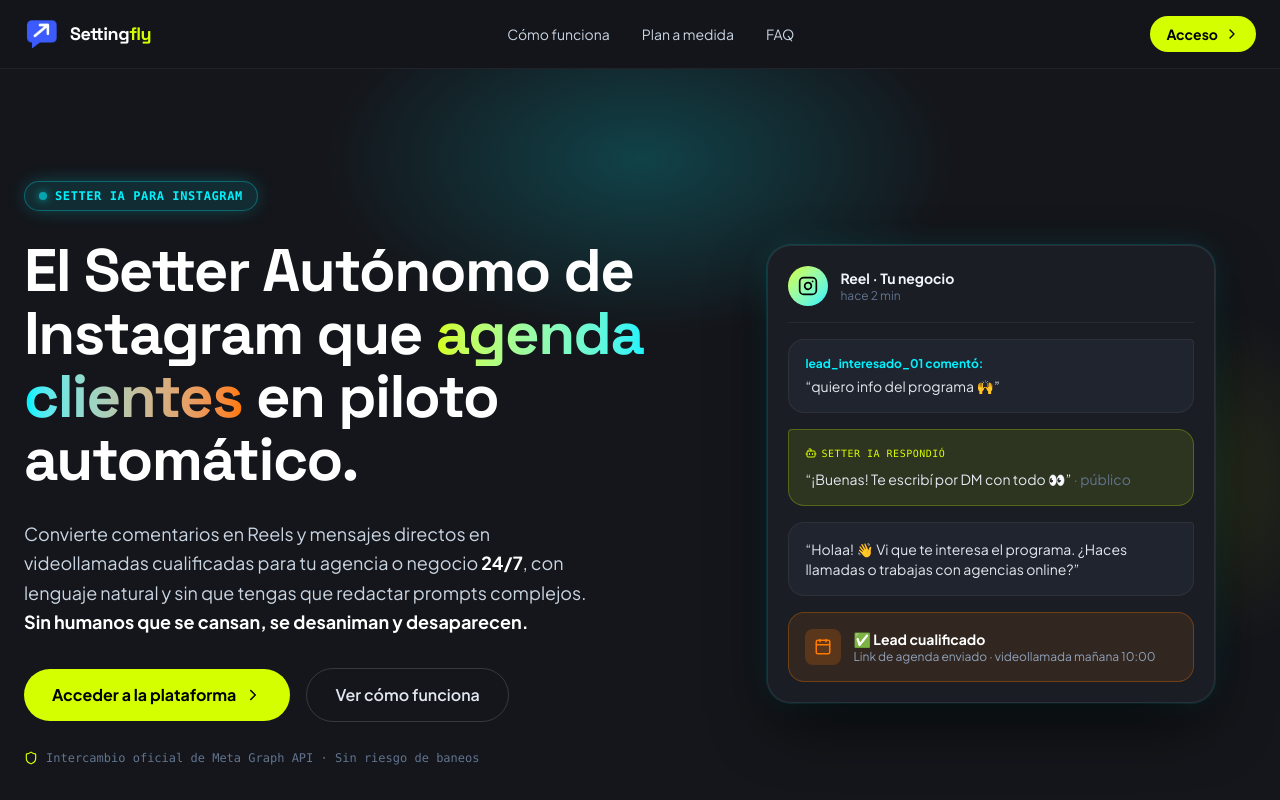
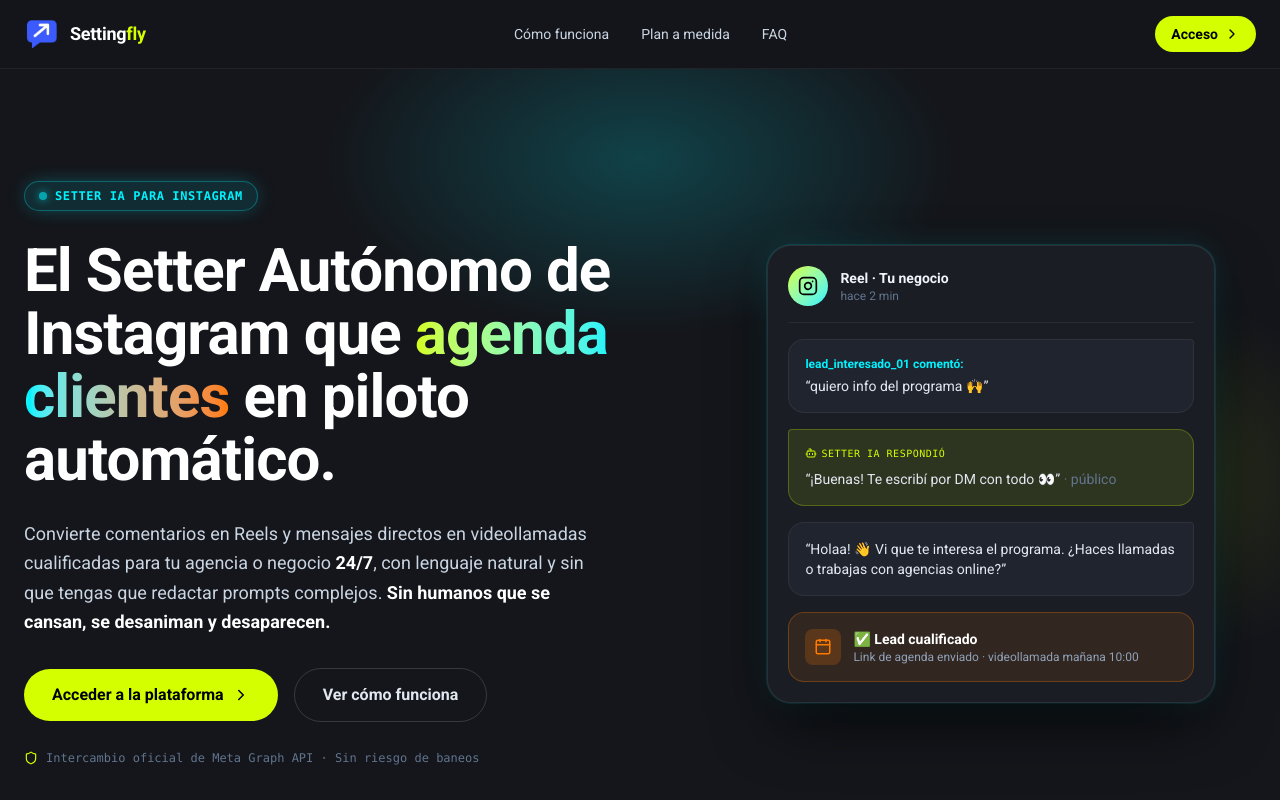
Before and after one commit to LucioVita/settingfly-posta, a Next.js app: page / in a window 1280 px wide. Shown: the top 800 px of the page. Built offline with nearby package versions, Linux system fonts and the light colour scheme.

Commit message:
style: eliminar badge MySQL Conectado y aplicar tipografia Roboto con estetica OpenArg

```diff
--- a/src/app/dashboard/page.tsx
+++ b/src/app/dashboard/page.tsx
@@ -1099,10 +1099,6 @@ export default function App() {
                       <h1 className="text-xl font-heading font-bold text-white tracking-tight">
                         Configura tu Setter IA en 2 clics
                       </h1>
-                      <span className="inline-flex items-center gap-1.5 px-3 py-0.5 rounded-full bg-[#00f2fe]/10 text-[#00f2fe] font-mono font-bold text-xs border border-[#00f2fe]/40 shadow-neon-cyan">
-                        <span className="w-2 h-2 rounded-full bg-[#00f2fe] shadow-[0_0_8px_#00f2fe]"></span>
-                        MySQL Conectado
-                      </span>
                     </div>
                     <p className="text-xs text-slate-400 mt-0.5">
                       Respuestas fluidas, naturales y sin tecnicismos pesados. Listo para captar leads hoy.
--- a/src/app/globals.css
+++ b/src/app/globals.css
@@ -16,17 +16,18 @@
 }
 
 body {
-  background-color: #14161b;
-  color: #f8fafc;
-  font-family: 'Plus Jakarta Sans', system-ui, -apple-system, sans-serif;
+  background-color: #0d1117;
+  color: #f1f5f9;
+  font-family: 'Roboto', system-ui, -apple-system, BlinkMacSystemFont, 'Segoe UI', Roboto, sans-serif;
   overflow-x: hidden;
   -webkit-font-smoothing: antialiased;
   -moz-osx-font-smoothing: grayscale;
 }
 
-h1, h2, h3, h4, .font-heading, .font-display {
-  font-family: 'Space Grotesk', 'Plus Jakarta Sans', sans-serif;
-  letter-spacing: -0.025em;
+h1, h2, h3, h4, h5, h6, .font-heading, .font-display {
+  font-family: 'Roboto', system-ui, -apple-system, BlinkMacSystemFont, 'Segoe UI', Roboto, sans-serif;
+  font-weight: 700;
+  letter-spacing: -0.015em;
 }
 
 /* Electric Neon Shadows */
--- a/src/app/layout.tsx
+++ b/src/app/layout.tsx
@@ -17,7 +17,7 @@ export default function RootLayout({ children }: { children: React.ReactNode })
         <link rel="preconnect" href="https://fonts.googleapis.com" />
         <link rel="preconnect" href="https://fonts.gstatic.com" crossOrigin="" />
         <link
-          href="https://fonts.googleapis.com/css2?family=Plus+Jakarta+Sans:wght@300;400;500;600;700;800&family=Space+Grotesk:wght@500;600;700;800&family=JetBrains+Mono:wght@400;500;600;700&display=swap"
+          href="https://fonts.googleapis.com/css2?family=Roboto:wght@300;400;500;700;900&family=Roboto+Mono:wght@400;500;600&family=Plus+Jakarta+Sans:wght@400;500;600;700&display=swap"
           rel="stylesheet"
         />
         <link
```
